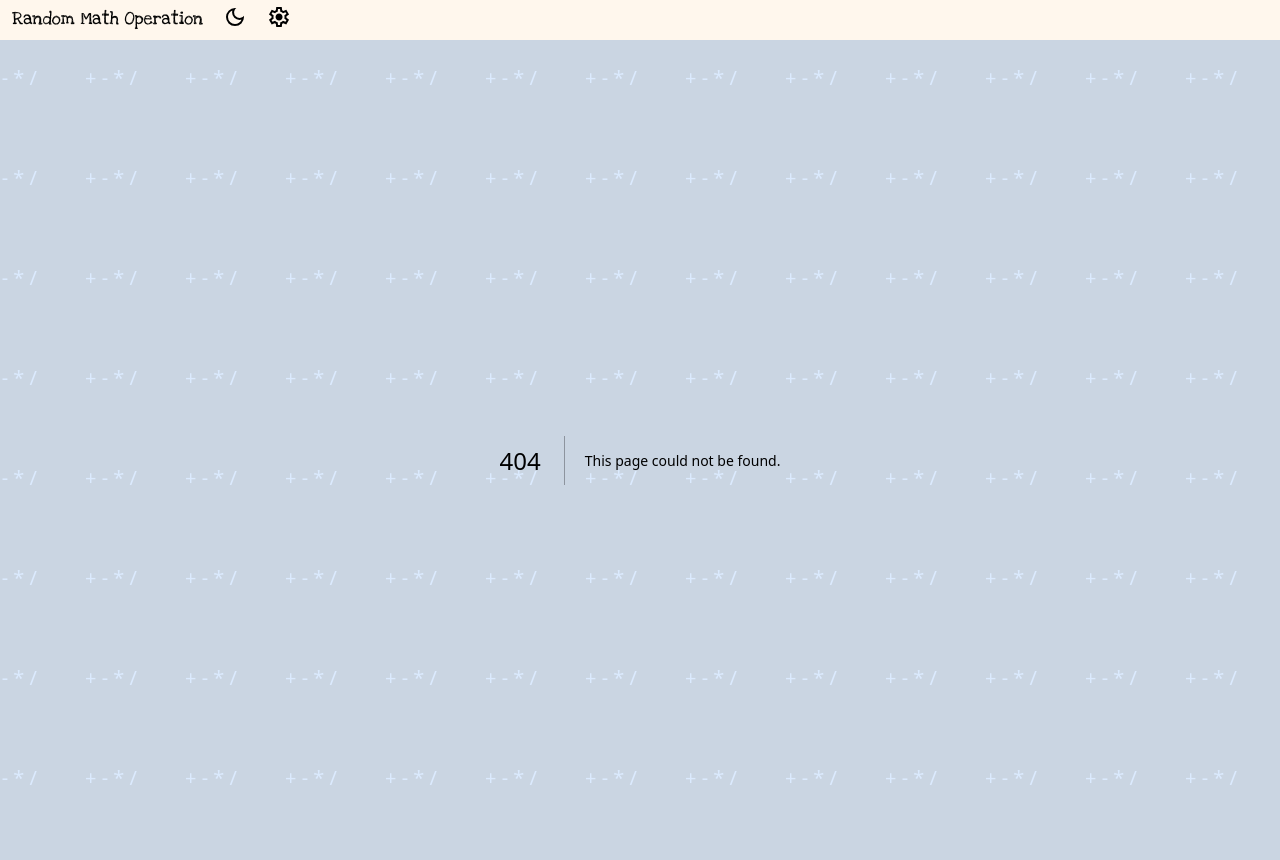
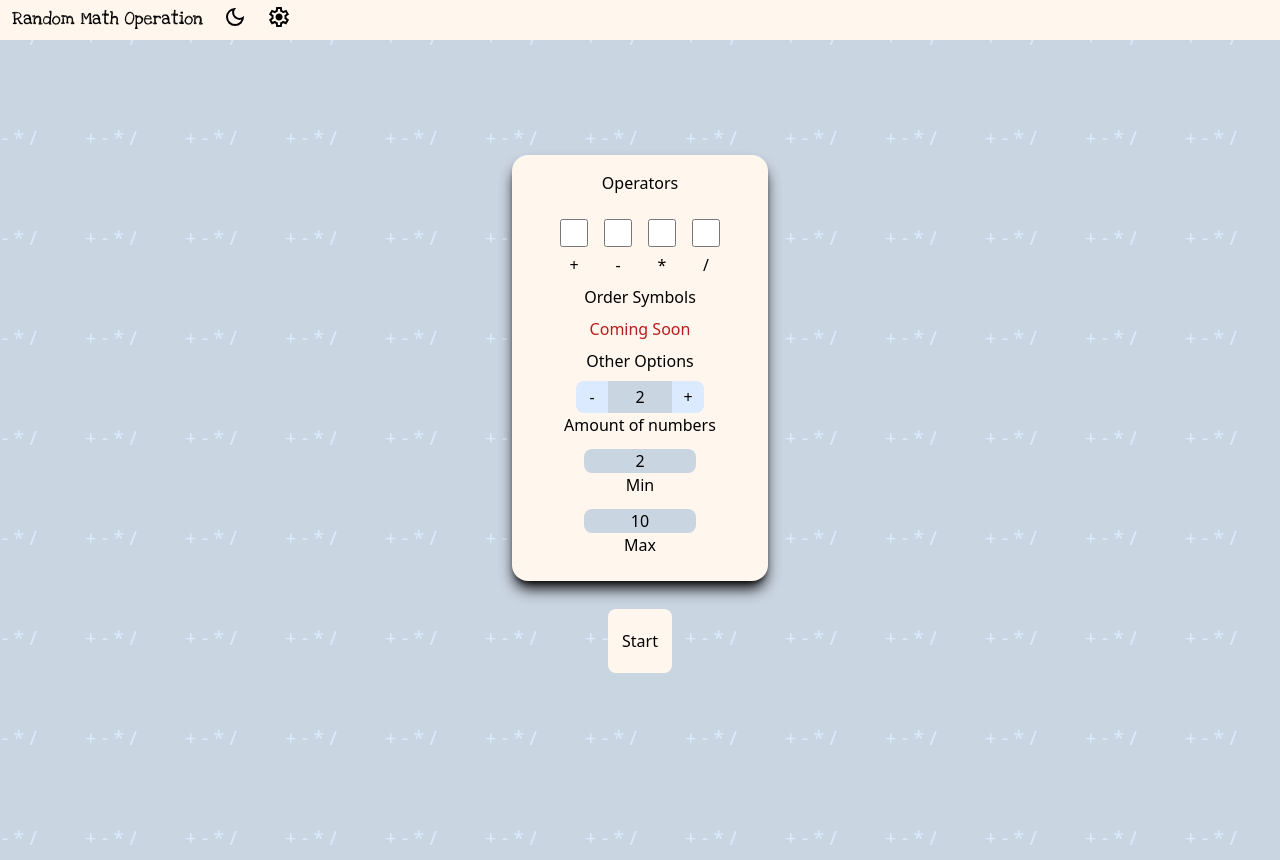
Before and after one commit to IsabelaHolanda2006/random_math_operation, a Next.js app: page /random_math_operation/ in a window 1280 px wide. Before the commit this address had no page. After the commit the page ends 800 px from the top, so only its background shows below. Built offline with nearby package versions, Linux system fonts and the light colour scheme.

Commit message:
fixed (i guess) a bug that the icons don't appear in the NavBar

```diff
--- a/next.config.mjs
+++ b/next.config.mjs
@@ -1,5 +1,6 @@
 /** @type {import('next').NextConfig} */
 const nextConfig = {
+    basePath: '/random_math_operation',
     trailingSlash: true,
 };
 
--- a/src/app/components/BtnSettings.js
+++ b/src/app/components/BtnSettings.js
@@ -5,7 +5,7 @@
 
 export default function BtnSettings() {
     const settingsDialog = useRef()
-    const settings = '/images/settings.svg#settings'
+    const settings = '/random_math_operation/images/settings.svg#settings'
     const [isMounted, setIsMounted] = useState(false)
 
     useEffect(() => {
--- a/src/app/components/BtnTheme.js
+++ b/src/app/components/BtnTheme.js
@@ -5,8 +5,8 @@
 
 export default function BtnTheme() {
     const [theme, setTheme] = useState(null)
-    const BtnLight = '/images/light_mode.svg#btnLight'
-    const BtnDark = '/images/dark_mode.svg#btnDark'
+    const BtnLight = '/random_math_operation/images/light_mode.svg#btnLight'
+    const BtnDark = '/random_math_operation/images/dark_mode.svg#btnDark'
 
     useEffect(() => {
         const storedTheme = localStorage.getItem('theme')
```
